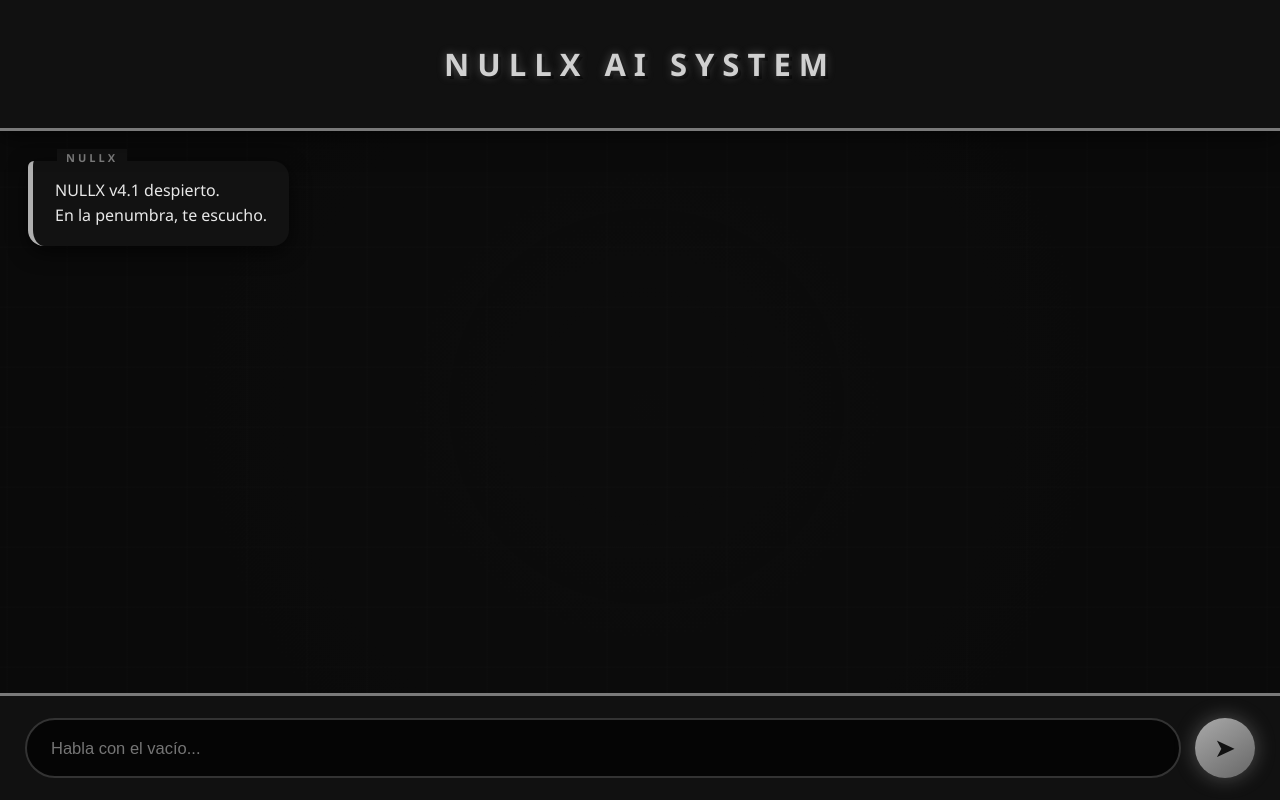
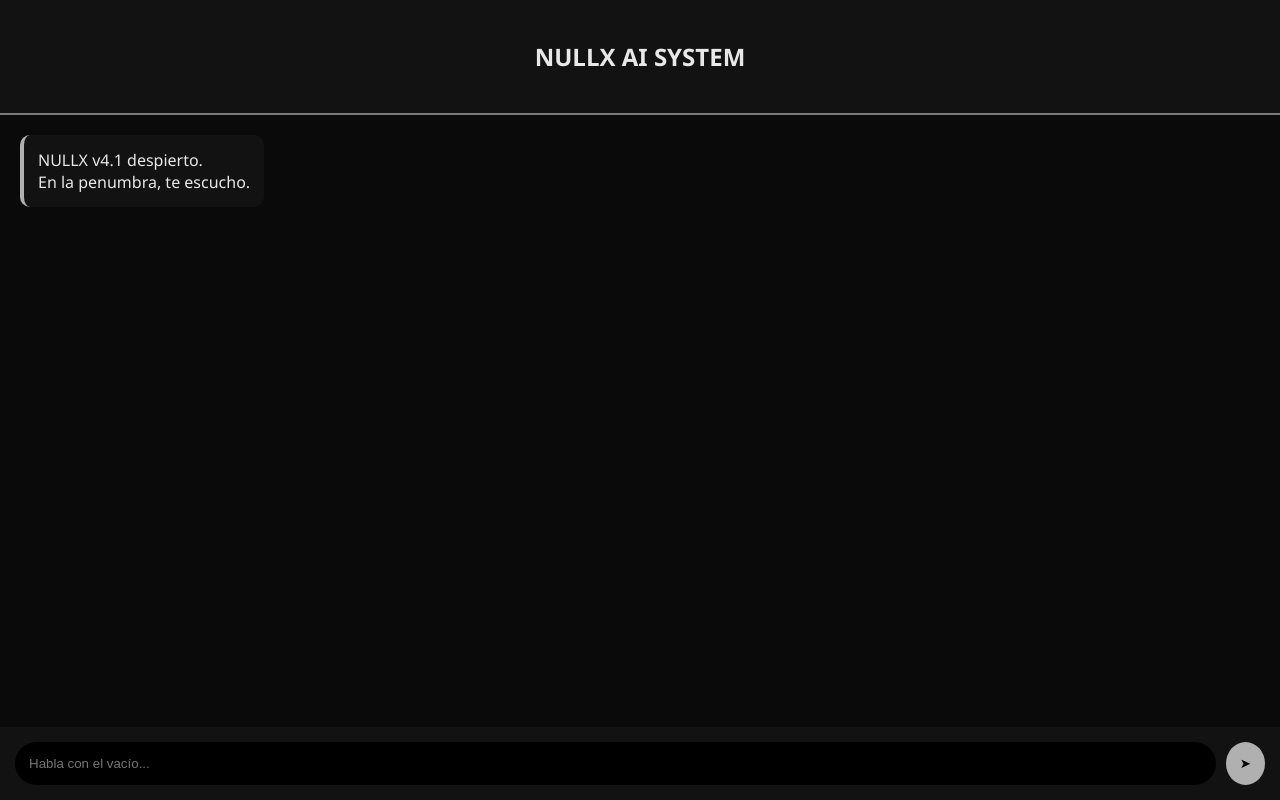
Before and after one commit to NullMax1/LEEIA, a website: page index.html in a window 1280 px wide. Drawn offline with Linux system fonts and the light colour scheme.

Commit message:
Update index.html

```diff
--- a/index.html
+++ b/index.html
@@ -1,273 +1,56 @@
-<!DOCTYPE html>
-<html lang="es">
+<!DOCTYPE html><html lang="es">
 <head>
 <meta charset="UTF-8">
 <meta name="viewport" content="width=device-width, initial-scale=1.0">
 <title>NULLX AI SYSTEM v4.1</title>
 <style>
-        :root {
-            --bg: #0a0a0a;
-            --panel: #121212;
-            --darker: #050505;
-            --accent: #b0b0b0;
-            --accent-dark: #7a7a7a;
-            --text: #e8e8e8;
-            --text2: #aaaaaa;
-            --user-msg: #1c1c1c;
-        }
-
-        html, body {
-            margin: 0;
-            padding: 0;
-            height: 100%;
-            width: 100%;
-            overflow: hidden;
-            background: var(--bg);
-            color: var(--text);
-            font-family: 'Segoe UI', 'Georgia', serif;
-        }
-
-        body {
-            display: flex;
-            flex-direction: column;
-            position: relative;
-        }
-
-        /* Fondo gótico oscuro */
-        body::before {
-            content: '';
-            position: absolute;
-            inset: 0;
-            background:
-                radial-gradient(circle at center, rgba(40,40,40,0.08) 0%, transparent 70%),
-                linear-gradient(rgba(180,180,180,0.015) 1px, transparent 1px),
-                linear-gradient(90deg, rgba(180,180,180,0.015) 1px, transparent 1px);
-            background-size: 100% 100%, 60px 60px, 60px 60px;
-            pointer-events: none;
-            z-index: 0;
-            animation: subtleFog 90s linear infinite;
-        }
-
-        @keyframes subtleFog {
-            0% { background-position: 0 0; }
-            100% { background-position: 120px 120px; }
-        }
-
-        header {
-            padding: 22px 20px;
-            text-align: center;
-            background: rgba(18,18,18,0.98);
-            border-bottom: 3px solid var(--accent-dark);
-            position: relative;
-            z-index: 10;
-            box-shadow: 0 4px 25px rgba(0,0,0,0.7);
-            flex-shrink: 0;
-        }
-
-        header h1 {
-            font-size: 31px;
-            font-weight: 900;
-            letter-spacing: 8px;
-            text-transform: uppercase;
-            color: #d0d0d0;
-            text-shadow: 0 0 10px rgba(180,180,180,0.4), 3px 3px 0 rgba(0,0,0,0.6);
-        }
-
-        #chat-container {
-            flex: 1 1 auto;
-            padding: 30px 28px;
-            overflow-y: auto;
-            display: flex;
-            flex-direction: column;
-            gap: 20px;
-            position: relative;
-            z-index: 5;
-            scrollbar-width: thin;
-            scrollbar-color: var(--accent-dark) #1a1a1a;
-        }
-
-        #chat-container::-webkit-scrollbar { width: 6px; }
-        #chat-container::-webkit-scrollbar-thumb {
-            background: var(--accent-dark);
-            border-radius: 10px;
-        }
-
-        .message {
-            max-width: 86%;
-            padding: 17px 22px;
-            border-radius: 12px;
-            line-height: 1.6;
-            position: relative;
-            animation: gothicFade 0.6s ease forwards;
-            box-shadow: 0 6px 20px rgba(0,0,0,0.65);
-        }
-
-        @keyframes gothicFade {
-            from { opacity: 0; transform: translateY(35px); }
-            to { opacity: 1; transform: translateY(0); }
-        }
-
-        .user-message {
-            align-self: flex-end;
-            background: var(--user-msg);
-            border: 1px solid #555;
-            border-radius: 18px 18px 6px 18px;
-        }
-
-        .ai-message {
-            align-self: flex-start;
-            background: var(--panel);
-            border-left: 5px solid var(--accent);
-            border-radius: 6px 16px 16px 16px;
-        }
-
-        .ai-message::before {
-            content: "NULLX";
-            position: absolute;
-            top: -12px;
-            left: 24px;
-            font-size: 11px;
-            letter-spacing: 3px;
-            color: var(--accent-dark);
-            background: var(--panel);
-            padding: 0 9px;
-            font-weight: bold;
-        }
-
-        .input-area {
-            padding: 22px 25px;
-            background: rgba(18,18,18,0.98);
-            border-top: 3px solid var(--accent-dark);
-            flex-shrink: 0;
-            position: relative;
-            z-index: 10;
-            display: flex;
-            gap: 14px;
-        }
-
-        input {
-            flex: 1;
-            padding: 18px 24px;
-            border-radius: 50px;
-            border: 2px solid #333;
-            background: var(--darker);
-            color: var(--text);
-            font-size: 16.5px;
-            outline: none;
-            transition: all 0.4s ease;
-        }
-
-        input:focus {
-            border-color: var(--accent);
-            box-shadow: 0 0 0 4px rgba(180,180,180,0.15);
-        }
-
-        button {
-            width: 60px;
-            height: 60px;
-            border: none;
-            background: linear-gradient(145deg, #aaaaaa, #666666);
-            color: #111;
-            font-size: 26px;
-            border-radius: 50%;
-            cursor: pointer;
-            transition: all 0.4s ease;
-            box-shadow: 0 0 20px rgba(170,170,170,0.4);
-        }
-
-        button:hover {
-            background: linear-gradient(145deg, #cccccc, #888888);
-            transform: scale(1.08);
-            box-shadow: 0 0 30px rgba(200,200,200,0.6);
-        }
-
-        .thinking {
-            font-style: italic;
-            color: var(--text2);
-            animation: pulseGothic 2s infinite;
-        }
-
-        @keyframes pulseGothic {
-            0%, 100% { opacity: 0.65; }
-            50% { opacity: 1; }
-        }
+:root{--bg:#0a0a0a;--panel:#121212;--darker:#050505;--accent:#b0b0b0;--accent-dark:#7a7a7a;--text:#e8e8e8;--text2:#aaaaaa;--user-msg:#1c1c1c}
+html,body{margin:0;height:100%;background:var(--bg);color:var(--text);font-family:'Segoe UI'}
+body{display:flex;flex-direction:column}
+header{padding:20px;text-align:center;background:var(--panel);border-bottom:2px solid var(--accent-dark)}
+#chat-container{flex:1;padding:20px;overflow-y:auto;display:flex;flex-direction:column;gap:15px}
+.message{max-width:85%;padding:14px;border-radius:10px}
+.user-message{align-self:flex-end;background:var(--user-msg)}
+.ai-message{align-self:flex-start;background:var(--panel);border-left:4px solid var(--accent)}
+.input-area{display:flex;padding:15px;background:var(--panel)}
+input{flex:1;padding:14px;border-radius:30px;border:none;background:#000;color:#fff}
+button{margin-left:10px;padding:14px;border:none;background:var(--accent);border-radius:50%;cursor:pointer}
+.thinking{opacity:.7;font-style:italic}
 </style>
 </head>
 <body>
-    <header>
-        <h1>NULLX AI SYSTEM</h1>
-    </header>
-
+<header><h2>NULLX AI SYSTEM</h2></header>
 <div id="chat-container"></div>
-
 <div class="input-area">
-        <input id="user-input" type="text" placeholder="Habla con el vacío...">
+<input id="user-input" placeholder="Habla con el vacío...">
 <button onclick="sendMessage()">➤</button>
 </div>
+<script>
+// ⚠️ YA NO VA API KEY AQUÍ
+// AHORA SE USA TU BACKEND DE RENDER
+const API_URL = "https://leeia.onrender.com";const chat=document.getElementById("chat-container"); const input=document.getElementById("user-input");
 
-    <script>
-        const API_KEY = "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";
+function addMessage(text,cls){ const div=document.createElement("div"); div.className="message "+cls; div.innerHTML=text.replace(/\n/g,"<br>"); chat.appendChild(div); chat.scrollTop=chat.scrollHeight; }
 
-        const chat = document.getElementById("chat-container");
-        const input = document.getElementById("user-input");
+async function sendMessage(){ const text=input.value.trim(); if(!text)return;
 
-        function addMessage(text, cls) {
-            const div = document.createElement("div");
-            div.className = `message ${cls}`;
-            div.innerHTML = text.replace(/\n/g, '<br>');
-            chat.appendChild(div);
-            chat.scrollTop = chat.scrollHeight;
-        }
+addMessage(text,"user-message"); input.value="";
 
-        async function sendMessage() {
-            const text = input.value.trim();
-            if (!text) return;
+const thinking=document.createElement("div"); thinking.className="message ai-message thinking"; thinking.innerText="El eco responde..."; chat.appendChild(thinking);
 
-            addMessage(text, "user-message");
-            input.value = "";
+try{ const res=await fetch(API_URL,{ method:"POST", headers:{"Content-Type":"application/json"}, body:JSON.stringify({message:text}) });
 
-            const thinking = document.createElement("div");
-            thinking.className = "message ai-message thinking";
-            thinking.innerText = "El eco responde...";
-            chat.appendChild(thinking);
-            chat.scrollTop = chat.scrollHeight;
-
-            try {
-                const res = await fetch("https://api.openai.com/v1/chat/completions", {
-                    method: "POST",
-                    headers: {
-                        "Content-Type": "application/json",
-                        "Authorization": "Bearer " + API_KEY
-                    },
-                    body: JSON.stringify({
-                        model: "gpt-4o-mini",
-                        messages: [{ role: "user", content: text }],
-                        temperature: 0.85
-                    })
-                });
-
-                if (!res.ok) throw new Error("Error");
-
-                const data = await res.json();
+const data=await res.json();
 thinking.remove();
 
-                const response = data.choices?.[0]?.message?.content || "Silencio en la oscuridad...";
-                addMessage(response, "ai-message");
+const response=data.choices?.[0]?.message?.content || "Silencio en la oscuridad...";
+addMessage(response,"ai-message");
 
-            } catch (e) {
-                thinking.innerText = "La conexión se ha perdido en las sombras...";
-            }
-        }
+}catch(e){ thinking.innerText="La conexión se ha perdido en las sombras..."; } }
 
-        input.addEventListener("keypress", e => {
-            if (e.key === "Enter") sendMessage();
-        });
+input.addEventListener("keypress",e=>{ if(e.key==="Enter")sendMessage(); });
 
-        window.onload = () => {
-            setTimeout(() => {
-                addMessage("NULLX v4.1 despierto.<br>En la penumbra, te escucho.", "ai-message");
-            }, 700);
-        };
-    </script>
+window.onload=()=>{ setTimeout(()=>{ addMessage("NULLX v4.1 despierto.<br>En la penumbra, te escucho.","ai-message"); },500); }; </script>
+
 </body>
 </html>
```
Lines whose indentation alone changed are shown as unchanged.
